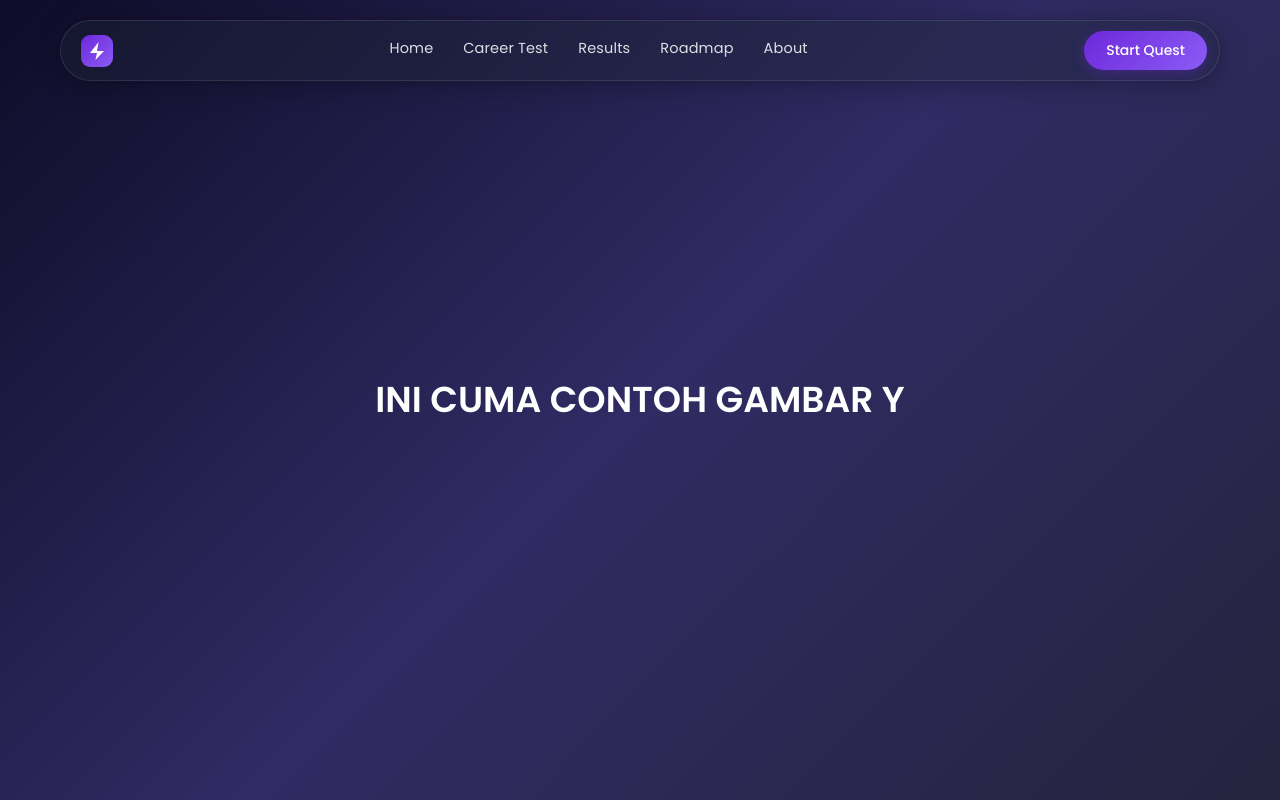
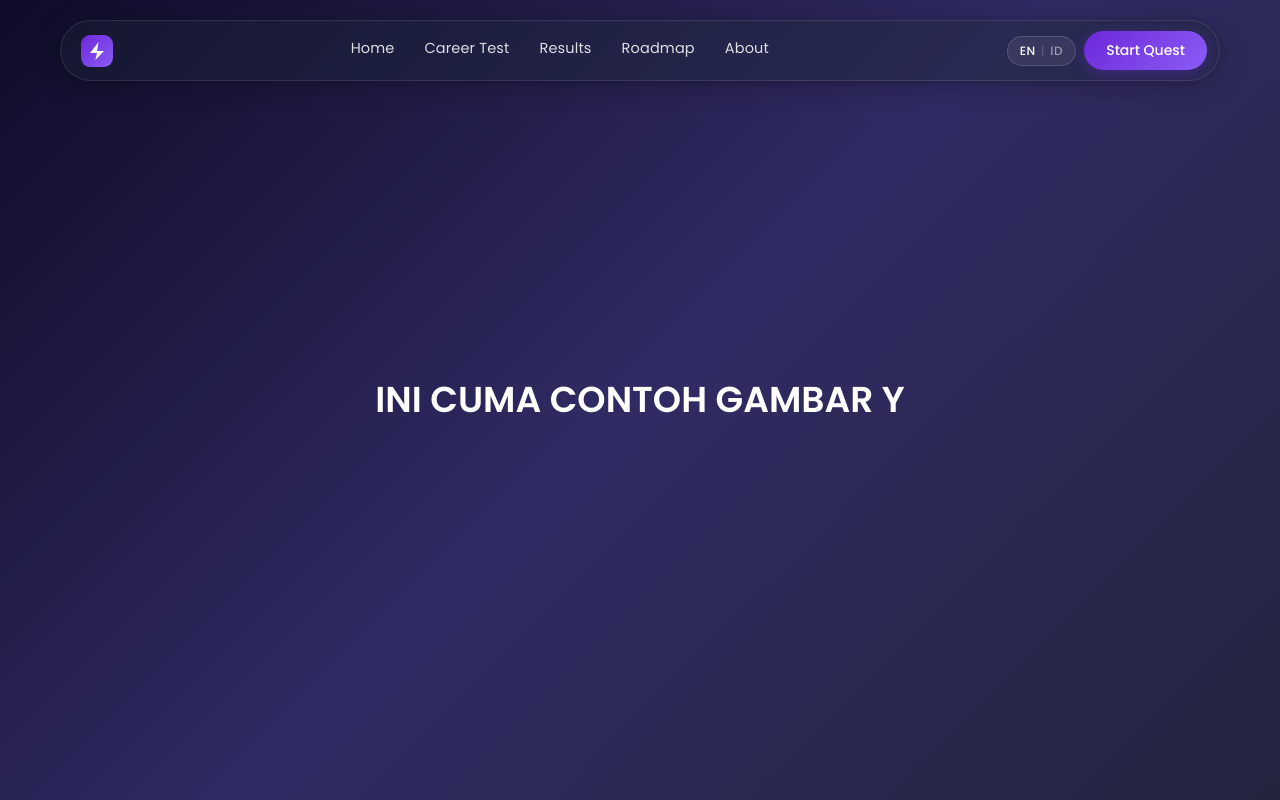
Before and after one commit to ayuarista/pendidikan, a React (Vite) app: page / in a window 1280 px wide. Shown: the top 800 px of the page. Built offline with nearby package versions, Linux system fonts and the light colour scheme.

Commit message:
Add Language fitur

```diff
--- a/src/App.jsx
+++ b/src/App.jsx
@@ -1,10 +1,12 @@
 import { BrowserRouter as Router, Routes, Route } from "react-router-dom"
+import { LanguageProvider } from "./context/LanguageContext"
 import Header from "./components/navigation/Header"
 import Footer from "./components/navigation/Footer"
 import Home from "./pages/Home"
 
 export default function App() {
   return (
+    <LanguageProvider>
       <Router>
         <Header />
         <Routes>
@@ -12,5 +14,6 @@ export default function App() {
         </Routes>
         <Footer />
       </Router>
+    </LanguageProvider>
   )
 }
--- a/src/components/navigation/Footer.jsx
+++ b/src/components/navigation/Footer.jsx
@@ -1,22 +1,11 @@
+import { useLang } from "../../context/LanguageContext";
 import "./Footer.css";
 
-const LINKS = {
-    Platform: [
-        { label: "Home", href: "#" },
-        { label: "About Us", href: "#" },
-        { label: "Programs", href: "#" },
-    ],
-    Explore: [
-        { label: "Games", href: "#" },
-        { label: "Curriculum", href: "#" },
-        { label: "Community", href: "#" },
-    ],
-    Support: [
-        { label: "Contact", href: "#" },
-        { label: "FAQ", href: "#" },
-        { label: "Privacy Policy", href: "#" },
-    ],
-};
+const LINK_HREFS = [
+    ["#", "#", "#"],
+    ["#", "#", "#"],
+    ["#", "#", "#"],
+];
 
 const SOCIALS = [
     {
@@ -64,6 +53,12 @@ const SOCIALS = [
 
 export default function Footer() {
     const year = new Date().getFullYear();
+    const { t } = useLang();
+    const { footer: ft } = t;
+    const columns = Object.entries(ft.columns).map(([title, labels], ci) => ({
+        title,
+        items: labels.map((label, li) => ({ label, href: LINK_HREFS[ci][li] })),
+    }));
 
     return (
         <footer className="site-footer">
@@ -88,26 +83,24 @@ export default function Footer() {
                         <span className="site-footer__brand-name">EduQuest</span>
                     </div>
 
-                    <p className="site-footer__tagline">
-                        A modern education platform preparing the next generation with the best technology.
-                    </p>
+                    <p className="site-footer__tagline">{ft.tagline}</p>
 
                     {/* Newsletter */}
                     <div className="site-footer__newsletter">
                         <input
                             type="email"
-                            placeholder="Your email..."
+                            placeholder={ft.newsletterPlaceholder}
                             className="site-footer__newsletter-input"
-                            aria-label="Subscribe to newsletter"
+                            aria-label={ft.newsletterAriaLabel}
                         />
                         <button type="button" className="site-footer__newsletter-btn">
-                            Subscribe
+                            {ft.subscribeBtnLabel}
                         </button>
                     </div>
                 </div>
 
                 {/* Link columns */}
-                {Object.entries(LINKS).map(([title, items]) => (
+                {columns.map(({ title, items }) => (
                     <div key={title} className="site-footer__col">
                         <h4 className="site-footer__col-title">{title}</h4>
                         <ul className="site-footer__col-list">
@@ -124,9 +117,7 @@ export default function Footer() {
 
             {/* Bottom bar */}
             <div className="site-footer__bottom">
-                <p className="site-footer__copy">
-                    © {year} EduQuest. All rights reserved.
-                </p>
+                <p className="site-footer__copy">{ft.copyright(year)}</p>
                 <div className="site-footer__socials">
                     {SOCIALS.map(({ label, href, icon }) => (
                         <a key={label} href={href} className="site-footer__social-btn" aria-label={label}>
--- a/src/components/navigation/Header.css
+++ b/src/components/navigation/Header.css
@@ -100,6 +100,37 @@
   align-items: center;
   gap: 8px;
   flex-shrink: 0;
+}
+
+/* ── Language toggle ────────────────────────────────────── */
+.navbar-lang-toggle {
+  display: flex;
+  align-items: center;
+  gap: 5px;
+  background: rgba(255, 255, 255, 0.08);
+  border: 1px solid rgba(255, 255, 255, 0.15);
+  border-radius: 100px;
+  padding: 5px 12px;
+  cursor: pointer;
+  font-family: 'Poppins', sans-serif;
+  font-size: 12px;
+  font-weight: 500;
+  color: rgba(255, 255, 255, 0.5);
+  letter-spacing: 0.05em;
+  transition: all 0.2s ease;
+}
+
+.navbar-lang-toggle:hover {
+  background: rgba(255, 255, 255, 0.13);
+  border-color: rgba(255, 255, 255, 0.25);
+}
+
+.navbar-lang-toggle span.is-active {
+  color: #ffffff;
+}
+
+.navbar-lang-divider {
+  opacity: 0.3;
 }
 
 /* ── CTA Button ─────────────────────────────────────────── */
--- a/src/components/navigation/Header.jsx
+++ b/src/components/navigation/Header.jsx
@@ -1,18 +1,15 @@
 import { useState, useEffect } from "react";
 import { Link } from "react-router-dom";
+import { useLang } from "../../context/LanguageContext";
 import "./Header.css";
 
-const MENU_ITEMS = [
-  { label: "Home", href: "/" },
-  { label: "Career Test", href: "#" },
-  { label: "Results", href: "#" },
-  { label: "Roadmap", href: "#" },
-  { label: "About", href: "#" },
-];
+const MENU_HREFS = ["/", "#", "#", "#", "#"];
 
 export default function Header() {
   const [mobileOpen, setMobileOpen] = useState(false);
   const [scrolled, setScrolled] = useState(false);
+  const { lang, toggle, t } = useLang();
+  const menuItems = t.menu.map((label, i) => ({ label, href: MENU_HREFS[i] }));
 
   useEffect(() => {
     const handleScroll = () => setScrolled(window.scrollY > 10);
@@ -42,7 +39,7 @@ export default function Header() {
 
           {/* Desktop navigation */}
           <nav className="navbar-menu" aria-label="Primary navigation">
-            {MENU_ITEMS.map(({ label, href }) => (
+            {menuItems.map(({ label, href }) => (
               <Link key={label} to={href} className="navbar-menu__item">
                 {label}
               </Link>
@@ -51,15 +48,26 @@ export default function Header() {
 
           {/* Right actions */}
           <div className="navbar-actions">
+            <button
+              type="button"
+              className="navbar-lang-toggle"
+              onClick={toggle}
+              aria-label="Switch language"
+            >
+              <span className={lang === "en" ? "is-active" : ""}>EN</span>
+              <span className="navbar-lang-divider">|</span>
+              <span className={lang === "id" ? "is-active" : ""}>ID</span>
+            </button>
+
             <button type="button" className="navbar-cta">
-              Start Quest
+              {t.cta}
             </button>
 
             <button
               type="button"
               className={`navbar-hamburger ${mobileOpen ? "is-open" : ""}`}
               onClick={() => setMobileOpen((p) => !p)}
-              aria-label={mobileOpen ? "Close menu" : "Open menu"}
+              aria-label={mobileOpen ? t.closeMenu : t.openMenu}
               aria-expanded={mobileOpen}
               aria-controls="mobile-nav"
             >
@@ -78,7 +86,7 @@ export default function Header() {
         aria-label="Mobile navigation"
         aria-hidden={!mobileOpen}
       >
-        {MENU_ITEMS.map(({ label, href }) => (
+        {menuItems.map(({ label, href }) => (
           <Link
             key={`mob-${label}`}
             to={href}
@@ -90,7 +98,7 @@ export default function Header() {
         ))}
         <div className="navbar-mobile__cta-row">
           <button type="button" className="navbar-cta" onClick={() => setMobileOpen(false)}>
-            Mulai Quest
+            {t.cta}
           </button>
         </div>
       </nav>
--- /dev/null
+++ b/src/context/LanguageContext.jsx
@@ -0,0 +1,57 @@
+import { createContext, useContext, useState } from "react";
+
+const translations = {
+    en: {
+        menu: ["Home", "Career Test", "Results", "Roadmap", "About"],
+        cta: "Start Quest",
+        openMenu: "Open menu",
+        closeMenu: "Close menu",
+        footer: {
+            tagline: "A modern education platform preparing the next generation with the best technology.",
+            newsletterPlaceholder: "Your email...",
+            newsletterAriaLabel: "Subscribe to newsletter",
+            subscribeBtnLabel: "Subscribe",
+            columns: {
+                Platform: ["Home", "About Us", "Programs"],
+                Explore: ["Games", "Curriculum", "Community"],
+                Support: ["Contact", "FAQ", "Privacy Policy"],
+            },
+            copyright: (year) => `© ${year} EduQuest. All rights reserved.`,
+        },
+    },
+    id: {
+        menu: ["Beranda", "Tes Karir", "Hasil", "Peta Jalan", "Tentang"],
+        cta: "Mulai Quest",
+        openMenu: "Buka menu",
+        closeMenu: "Tutup menu",
+        footer: {
+            tagline: "Platform pendidikan modern untuk mempersiapkan generasi masa depan dengan teknologi terbaik.",
+            newsletterPlaceholder: "Email kamu...",
+            newsletterAriaLabel: "Daftar newsletter",
+            subscribeBtnLabel: "Daftar",
+            columns: {
+                Platform: ["Beranda", "Tentang Kami", "Program"],
+                Jelajahi: ["Games", "Kurikulum", "Komunitas"],
+                Dukungan: ["Kontak", "FAQ", "Kebijakan Privasi"],
+            },
+            copyright: (year) => `© ${year} EduQuest. Semua hak dilindungi.`,
+        },
+    },
+};
+
+const LanguageContext = createContext(null);
+
+export function LanguageProvider({ children }) {
+    const [lang, setLang] = useState("en");
+    const toggle = () => setLang((l) => (l === "en" ? "id" : "en"));
+    const t = translations[lang];
+    return (
+        <LanguageContext.Provider value={{ lang, toggle, t }}>
+            {children}
+        </LanguageContext.Provider>
+    );
+}
+
+export function useLang() {
+    return useContext(LanguageContext);
+}
--- a/src/index.css
+++ b/src/index.css
@@ -5,7 +5,9 @@
   box-sizing: border-box;
 }
 
-body {
+html, body {
   margin: 0;
+  padding: 0;
+  background: #0f0c29;
   font-family: 'Poppins', sans-serif;
 }
```
Lines whose indentation alone changed are shown as unchanged.
